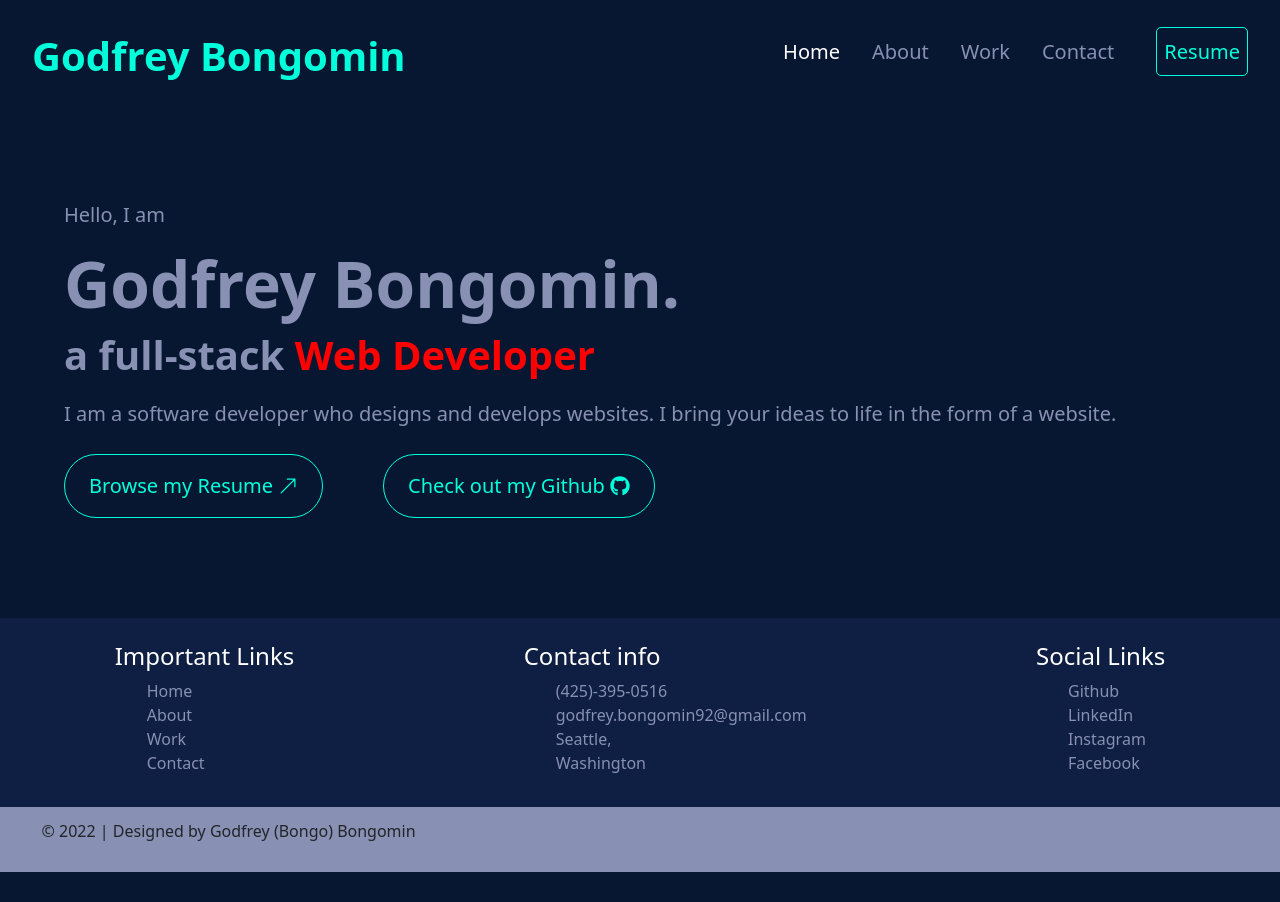
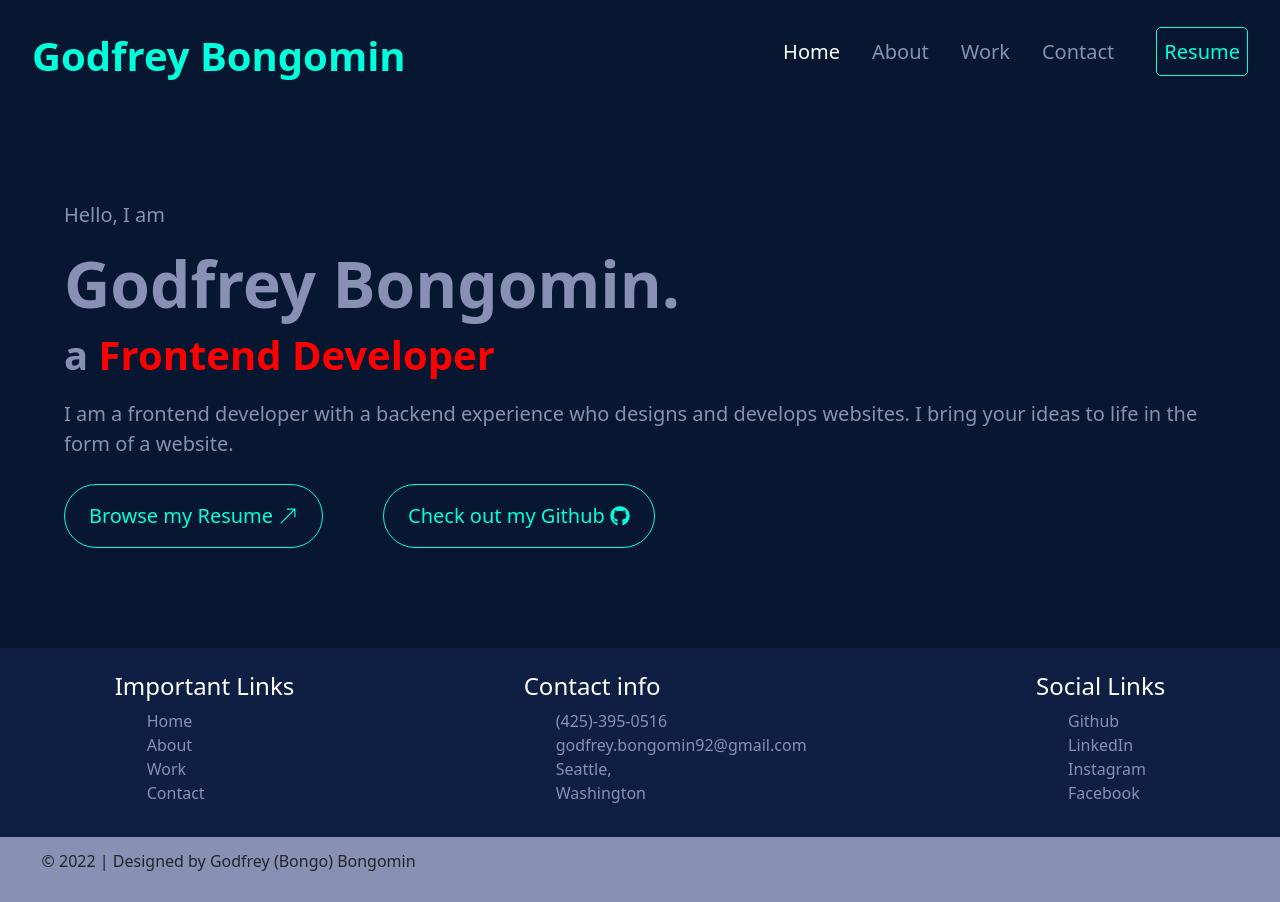
Before and after one commit to bongomin256/Godfrey-Bongomin, a React (Create React App) app: page / in a window 1280 px wide. Before the commit the page ends 872 px from the top, so only its background shows below. Built offline with nearby package versions, Linux system fonts and the light colour scheme.

Commit message:
edited homepage content

```diff
--- a/src/pages/Home.js
+++ b/src/pages/Home.js
@@ -148,13 +148,14 @@ export default function Home() {
             </ul>
           </div> */}
           <h4>
-            a full-stack<span> Web Developer</span>
+            a <span> Frontend Developer</span>
           </h4>
         </div>
         <div className="home-texts">
           <p>
-            I am a software developer who designs and develops websites. I bring
-            your ideas to life in the form of a website.{" "}
+            I am a frontend developer with a backend experience who designs and
+            develops websites. I bring your ideas to life in the form of a
+            website.{" "}
           </p>
         </div>
 
```
